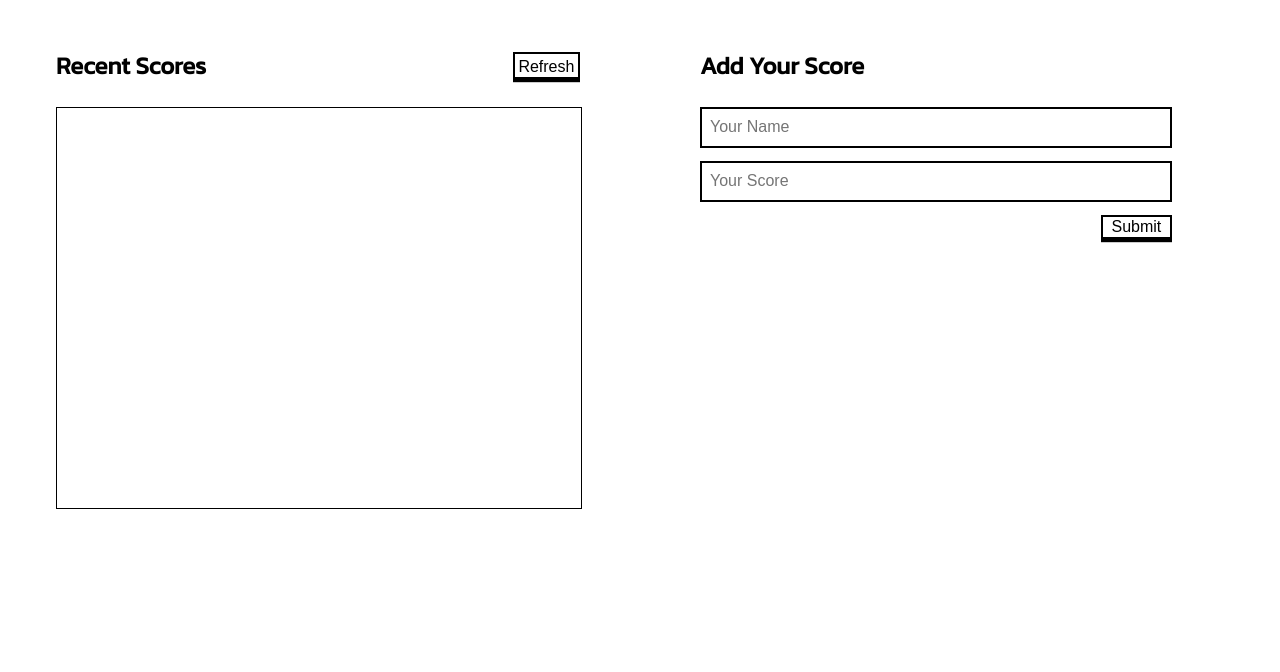
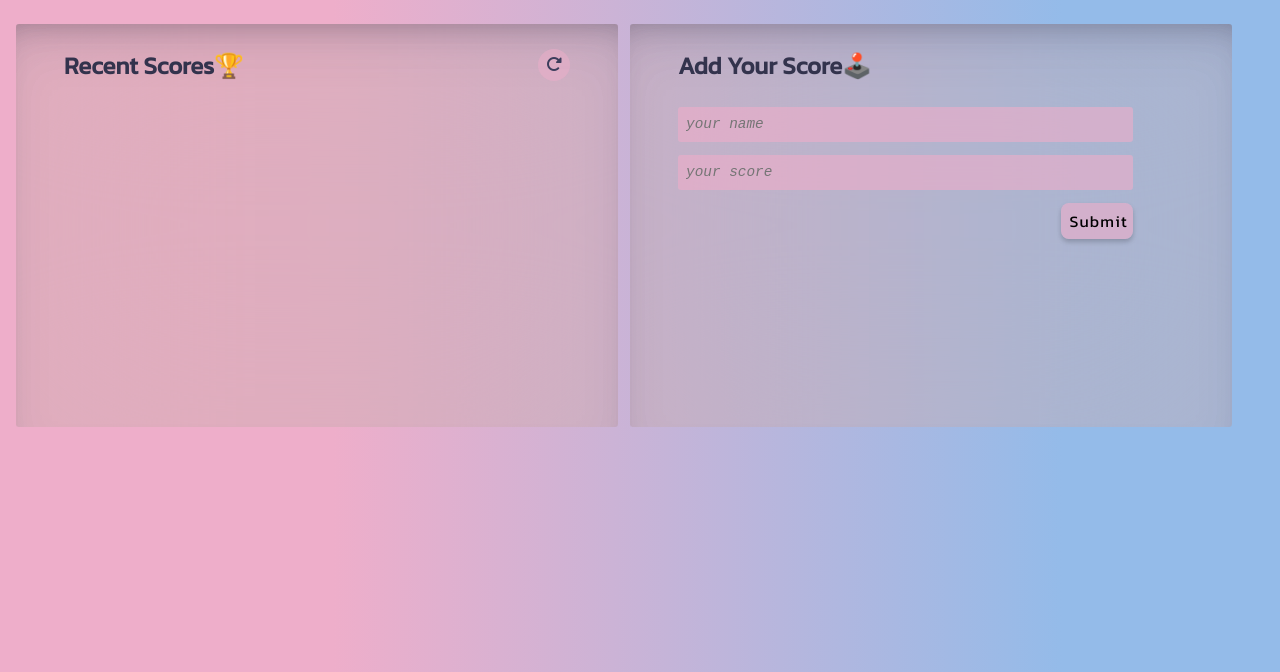
Before and after one commit to kaizipaul/leaderboard-with-async, a website built with webpack: page src/index.html in a window 1280 px wide. Shown: the part 128-800 px from the top of the page. Built offline with nearby package versions, Linux system fonts and the light colour scheme; no server answers.

Commit message:
Added custom styling to the project

```diff
--- a/src/index.html
+++ b/src/index.html
@@ -1,32 +1,39 @@
 <!DOCTYPE html>
 <html lang="en">
+
 <head>
     <meta charset="UTF-8">
     <meta http-equiv="X-UA-Compatible" content="IE=edge">
     <meta name="viewport" content="width=device-width, initial-scale=1.0">
     <title>Leaderboard</title>
+    <script src="https://kit.fontawesome.com/a738fb17fd.js" crossorigin="anonymous"></script>
 </head>
+
 <body>
-    <h2>Leaderboard</h2>
+    <h2>Leaderboard👾</h2>
     <div class="display-container">
+
+        <!--Section to show the scoreboard-->
         <div class="recent">
             <div class="recent-top">
-                <h3>Recent Scores</h3>
-                <button type="button" class="refresh">Refresh</button>
+                <h3>Recent Scores🏆</h3>
+                <button type="button" class="refresh"><i class="fa-solid fa-rotate-right"></i></button>
             </div>
             <div class="scoreboard">
-            <ul id="list-body">
+                <ul id="list-body">
 
-            </ul>
+                </ul>
+            </div>
         </div>
-        </div>
+
+        <!--Adding scores section-->
         <div class="add-scores">
             <div class="add-top">
-                <h3>Add Your Score</h3>
+                <h3>Add Your Score🕹️</h3>
             </div>
             <div class="input-section">
-                <input id="name" name="name" type="text" class="name-input" placeholder="Your Name">
-                <input id="score" type="number" name="score" placeholder="Your Score" class="score-input">
+                <input id="name" name="name" type="text" class="name-input" placeholder="your name">
+                <input id="score" type="number" name="score" placeholder="your score" class="score-input">
             </div>
             <div class="btn-flex">
                 <button type="submit" class="submit">Submit</button>
@@ -34,4 +41,5 @@
         </div>
     </div>
 </body>
+
 </html>
--- a/src/index.js
+++ b/src/index.js
@@ -31,9 +31,9 @@ const renderList = async () => {
     newList.className = 'list';
 
     const namePara = document.createElement('p');
-    namePara.textContent = `Name: ${data.user}`;
+    namePara.textContent = `name: ${data.user}`;
     const scorePara = document.createElement('p');
-    scorePara.textContent = `Score: ${data.score}`;
+    scorePara.textContent = `score: ${data.score}`;
 
     newList.appendChild(namePara);
     newList.appendChild(scorePara);
--- a/src/style.css
+++ b/src/style.css
@@ -13,6 +13,10 @@ body {
   overflow-x: hidden;
   white-space: normal;
   font-family: 'Kanit', sans-serif;
+  color: #33334d;
+  background: rgb(238, 174, 202);
+  background: linear-gradient(90deg, rgba(238, 174, 202, 1) 26%, rgba(148, 187, 233, 1) 83%);
+  background-size: cover;
 }
 
 h2 {
@@ -22,17 +26,25 @@ h2 {
 
 .display-container {
   display: flex;
-  gap: 8px;
-  width: 100%;
+  gap: 12px;
+  width: 95%;
+  justify-content: space-between;
+  margin-left: 1rem;
 }
 
 .recent,
 .add-scores {
   display: flex;
+  position: relative;
   flex-direction: column;
-  width: 50%;
-  height: fit-content;
-  padding: 0 3.5rem;
+  width: 70%;
+  min-height: fit-content;
+  padding: 0 3rem;
+  background-color: rgba(202, 173, 173, 0.4);
+  border-radius: 0.2rem;
+  z-index: 2;
+  backdrop-filter: blur(100px);
+  box-shadow: rgba(50, 50, 93, 0.25) 0 30px 60px -30px inset, rgba(0, 0, 0, 0.3) 0 18px 34px -25px inset;
 }
 
 .recent-top,
@@ -51,24 +63,31 @@ h2 {
 }
 
 .refresh {
-  padding: 0.3rem 0.2rem;
-  background-color: white;
-  border: 2px solid black;
-  height: 1.7rem;
-  width: 4.2rem;
-  box-shadow: 0 0.2rem;
+  border: none;
   font-size: 1rem;
+  border-radius: 50%;
+  width: 2rem;
+  height: 2rem;
+  color: #3d3d5c;
+  cursor: pointer;
+  background-color: rgba(238, 174, 202, 0.5);
+  transition: transform 0.8s ease-in-out;
+}
+
+.refresh:hover {
+  background-color: rgba(238, 174, 202, 1);
+  transform: rotate(360deg);
 }
 
 .scoreboard {
   display: flex;
   flex-direction: column;
-  height: 25rem;
+  height: 20rem;
   overflow-y: auto;
   gap: 0.8rem;
   width: 100%;
-  padding: 0;
-  border: 1px solid black;
+  padding: 0 0.3rem;
+  border-radius: 0.2rem;
 }
 
 .input-section {
@@ -80,9 +99,13 @@ h2 {
 
 .name-input,
 .score-input {
-  border: 2px solid black;
+  border: none;
   padding: 0.6rem 0.5rem;
-  font-size: 1rem;
+  font-size: 0.9rem;
+  background-color: rgba(238, 174, 202, 0.6);
+  border-radius: 0.2rem;
+  font-style: italic;
+  font-family: 'Hack', monospace;
 }
 
 .btn-flex {
@@ -94,11 +117,23 @@ h2 {
 .submit {
   margin-top: 0.8rem;
   font-size: 1rem;
-  width: 4.4rem;
-  height: 1.5rem;
-  background-color: white;
-  border: 2px solid black;
-  box-shadow: 0 0.2rem;
+  width: 4.5rem;
+  height: 2.25rem;
+  padding: 0 0.5rem;
+  background-color: rgba(238, 174, 202, 0.6);
+  border: none;
+  border-radius: 8px;
+  box-shadow: 0 3px 5px rgba(0, 0, 0, 0.2);
+  font-family: 'Kanit', sans-serif;
+  cursor: pointer;
+  transition: box-shadow 0.3s ease-in;
+  transition: background-color 0.3s ease-in;
+  letter-spacing: 1.2px;
+}
+
+.submit:hover {
+  box-shadow: 0 6px 10px rgba(0, 0, 0, 0.2);
+  background-color: rgba(238, 174, 202, 1);
 }
 
 .scoreboard #list-body {
@@ -109,8 +144,26 @@ h2 {
 .list {
   display: flex;
   justify-content: space-between;
+  padding: 0 0.2rem;
+  font-size: 1rem;
 }
 
 .list:nth-child(even) {
-  background-color: #e2e2e2;
+  background-color: rgba(238, 174, 202, 0.5);
 }
+
+::-webkit-scrollbar {
+  width: 0.6rem;
+}
+
+::-webkit-scrollbar-track {
+  background: rgba(238, 174, 202, 0.6);
+}
+
+::-webkit-scrollbar-thumb {
+  background: rgba(25, 27, 29, 0.6);
+}
+
+::-webkit-scrollbar-thumb:hover {
+  background: rgba(25, 27, 29, 1);
+}
```
Also changed, not shown: webpack.config.js (+0 -35 lines).
